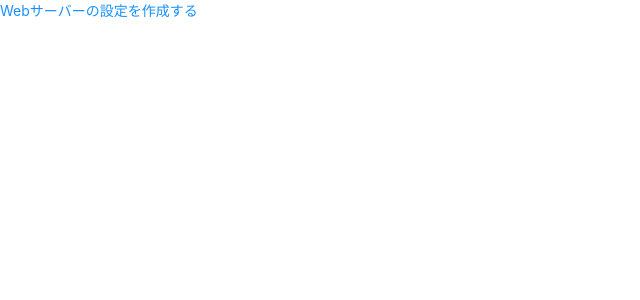
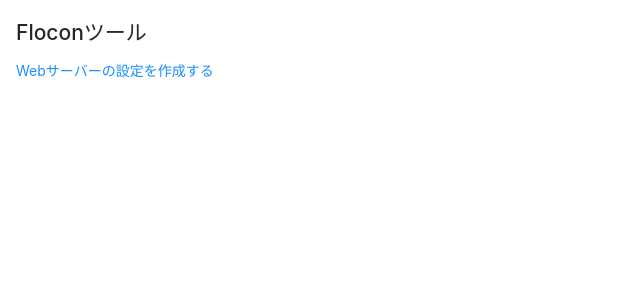
Before and after one commit to flocon-trpg/tools, a Next.js app: page / in a window 1280 px wide. Shown: the top 300 px of the page, without its empty margins (0-640 px from the left). Built offline with nearby package versions, Linux system fonts and the light colour scheme.

Commit message:
feat: index.tsxを少し改善

```diff
--- a/components/pages/index.tsx
+++ b/components/pages/index.tsx
@@ -2,5 +2,10 @@
 import Link from 'next/link';
 
 export const Index: NextPage = () => {
-    return <Link href="/web-server">Webサーバーの設定を作成する</Link>;
+    return (
+        <div style={{ padding: 16 }}>
+            <h2>Floconツール</h2>
+            <Link href="/web-server">Webサーバーの設定を作成する</Link>
+        </div>
+    );
 };
```
